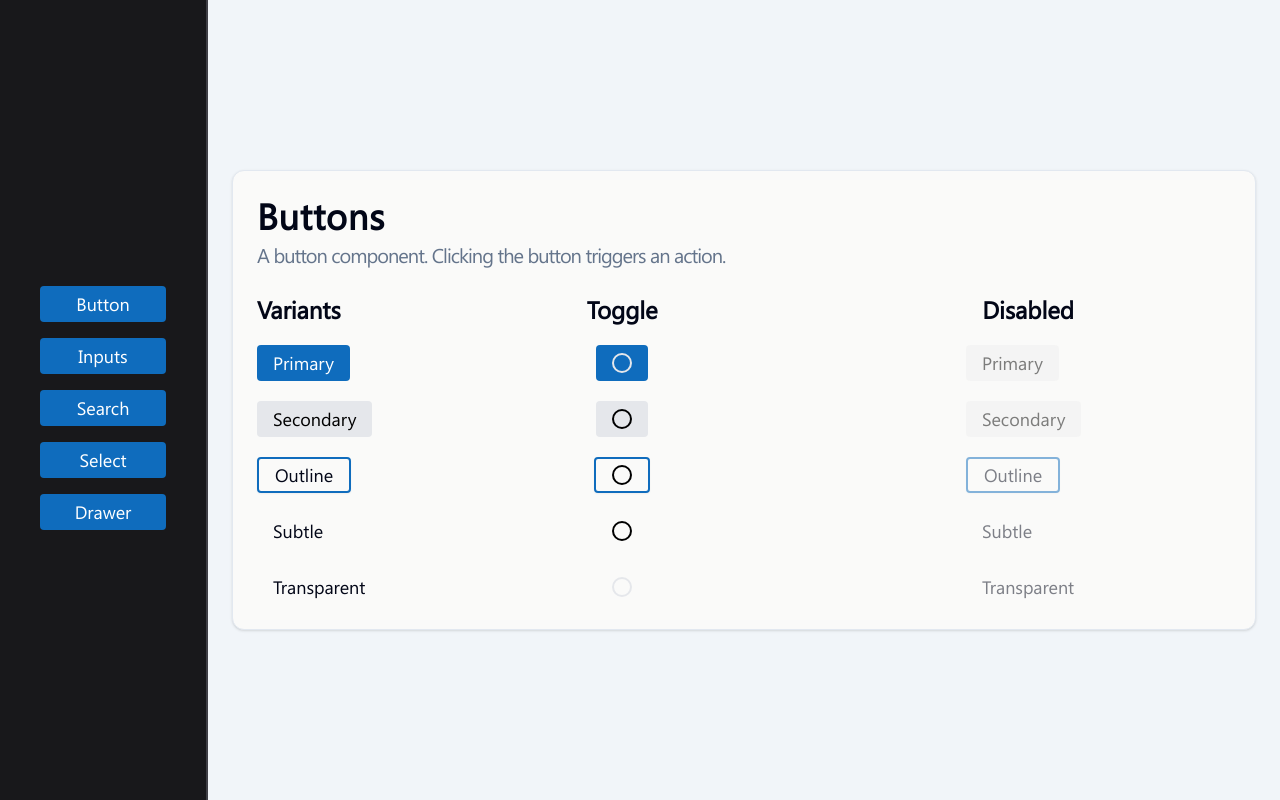
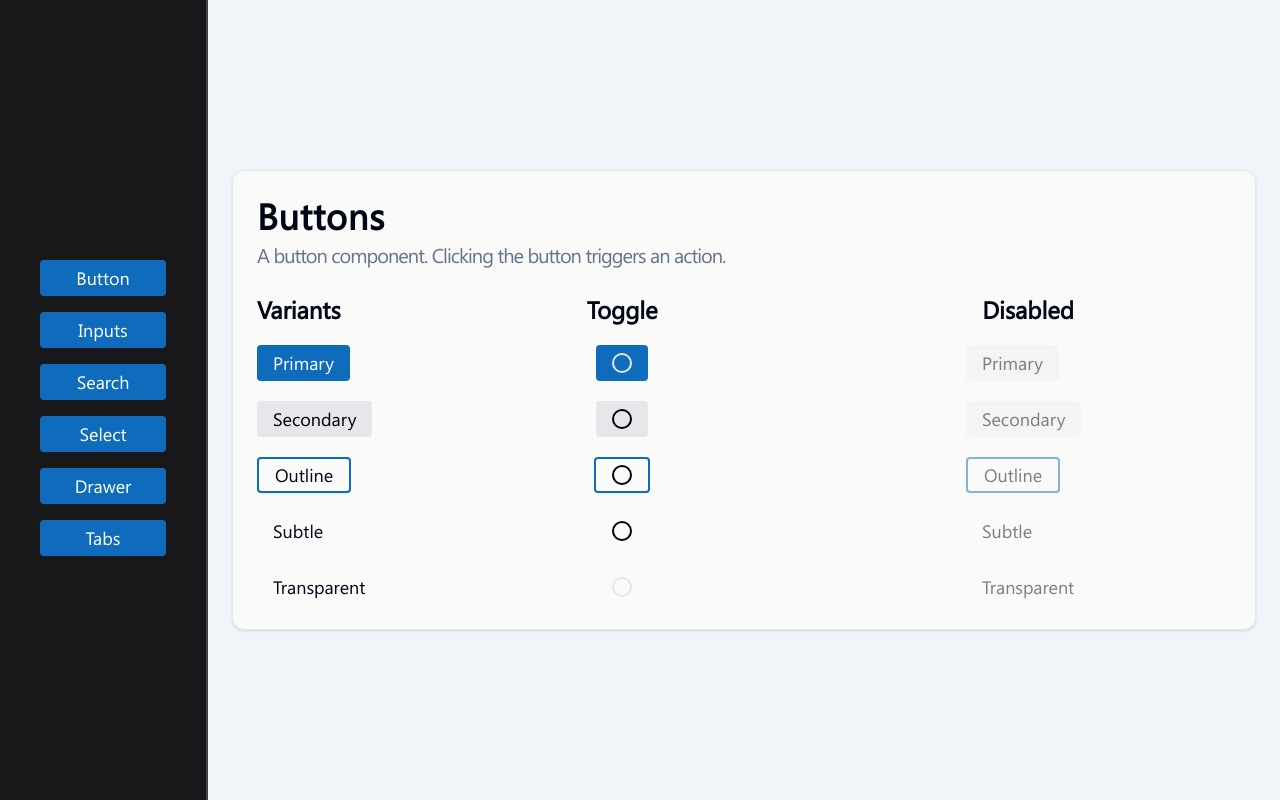
Before and after one commit to indicacode/gbt-fluent2-web, a Next.js app: page / in a window 1280 px wide. Built offline with nearby package versions, Linux system fonts and the light colour scheme.

Commit message:
feat{gbt-fluent2-web} push tests

```diff
--- a/app/page.tsx
+++ b/app/page.tsx
@@ -79,11 +79,12 @@ const frameworks = [
 ]
 
 const components = [
-  { name: "Button", href: "#buttons" },
-  { name: "Inputs", href: "#inputs" },
-  { name: "Search", href: "#search" },
-  { name: "Select", href: "#search" },
-  { name: "Drawer", href: "#search" },
+  { name: "Button",},
+  { name: "Inputs",},
+  { name: "Search",},
+  { name: "Select"},
+  { name: "Drawer"},
+  { name: "Tabs"},
 ]
 
 export default function Page() {
@@ -96,7 +97,7 @@ export default function Page() {
 
   return (
     <div className="flex h-full min-h-screen">
-      <div className="flex h-full min-h-screen w-full flex-col justify-center gap-4 border-r-2 border-zinc-700 bg-zinc-900 px-10 pt-4 lg:min-w-[16vw]">
+      <div className="flex h-fu ll min-h-screen w-full flex-col justify-center gap-4 border-r-2 border-zinc-700 bg-zinc-900 px-10 pt-4 lg:min-w-[16vw]">
         {components.map(({ href, name }) => (
           <Button onClick={() => setCurrentDocs(name.toLowerCase())}>
             {name}
@@ -455,7 +456,8 @@ export default function Page() {
                 </Dialog>
               </CardContent>
             </Card>
-            <Card id={"dialog"} className={" lg:w-[80vw] dark:bg-gray-800"}>
+            {currentDocs === "Tabs" && (
+            <Card id={"tabs"} className={" lg:w-[80vw] dark:bg-gray-800"}>
               <CardHeader>
                 <CardTitle>Tablist (Tabs)</CardTitle>
                 <CardDescription>
@@ -496,7 +498,7 @@ export default function Page() {
                   </TabsContent>
                 </Tabs>
               </CardContent>
-            </Card>
+            </Card>)}
             <Card id={"dialog"} className={" lg:w-[80vw] dark:bg-gray-800"}>
               <CardHeader>
                 <CardTitle>Dialog</CardTitle>
--- a/components/navbar.tsx
+++ b/components/navbar.tsx
@@ -7,7 +7,7 @@ export default function Navbar() {
   const pathname = usePathname()
 
   return (
-    <nav className="flex h-[10vh] w-full shrink-0 items-center justify-between border-b-[1px] border-slate-300 bg-slate-50/10 px-4 md:px-6 dark:border-slate-800 dark:bg-stone-950">
+    <nav className="flex h-[10vh] w-full shrink-0 items-center  justify-between border-b-[1px] border-slate-300 bg-slate-50/10 px-4 md:px-6 dark:border-slate-800 dark:bg-stone-950">
       <Link className="flex items-center gap-2 dark:text-white" href="/">
         <MountainIcon className="h-6 w-6" />
         <span className="text-2xl font-bold">Fluent 2</span>
```
